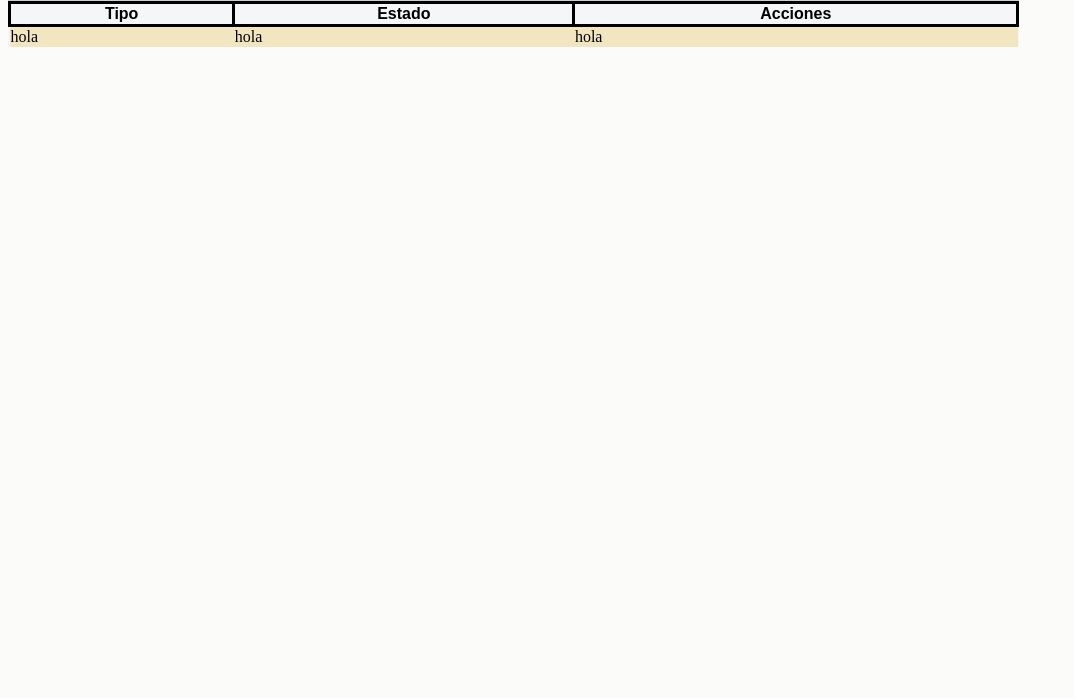
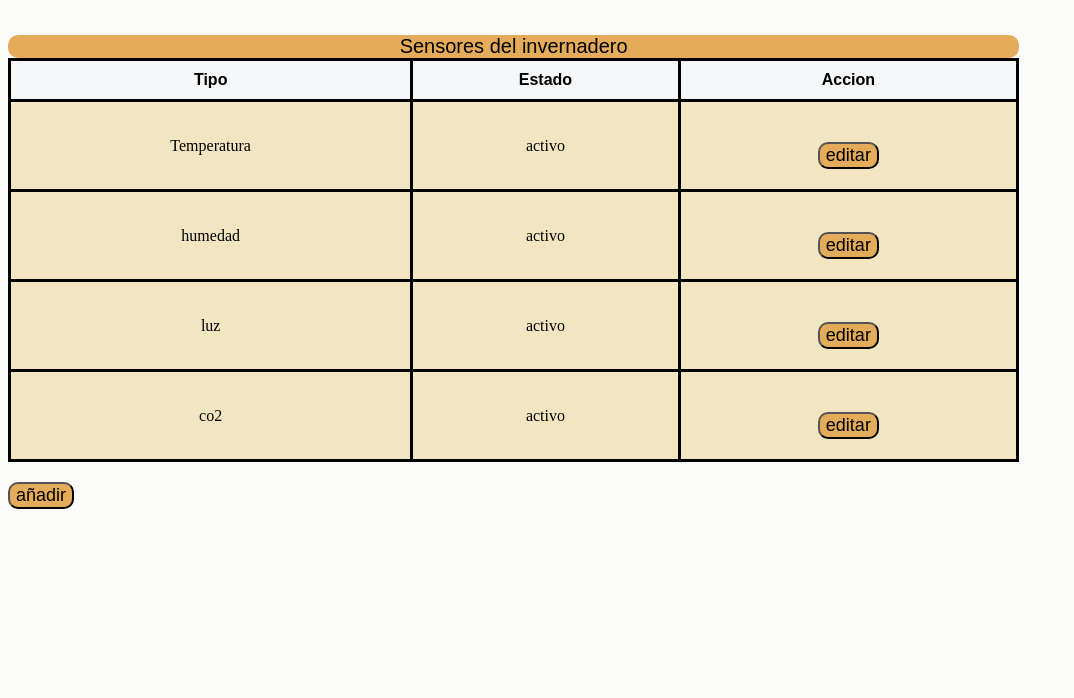
Before and after one commit to jonathanvargas1-ops/invernadero1, a plain HTML site: page sensores.html in a window 1280 px wide. Shown: the part 102-800 px from the top of the page, without its empty margins (0-1074 px from the left). Drawn offline with Linux system fonts and the light colour scheme.

Commit message:
agrego boton de editar

```diff
--- a/sensores.css
+++ b/sensores.css
@@ -1,14 +1,19 @@
 h1{
     font-family:sans-serif;
+    margin-bottom:50px;
+    margin-top:50px;
 
 }
 th{
     font-family:sans-serif;
     border:solid;
+    padding:10px;
 
 }
 td{
     background-color: rgb(241, 230, 193);
+    border:solid;
+    padding:20px;
 }
 body{
     background-color: rgb(251, 251, 250);
@@ -17,11 +22,22 @@ body{
 caption{
     font-size: 20px;
     font-family:sans-serif;
-    background-color: rgb(206, 207, 206);
+    background-color: rgb(228, 171, 91);
+    border-radius: 10px;
 
 }
 table{
     border-collapse: collapse;
     width: 80%;
     background-color: rgb(245, 246, 248);
+    text-align:center;
 }
+
+button{
+    font-family:sans-serif;
+    font-size: 18px;
+    margin-top:20px;
+    background-color: rgb(228, 171, 91);
+    border-radius: 10px;
+    cursor:pointer;
+}
--- a/sensores.html
+++ b/sensores.html
@@ -17,21 +17,25 @@
     Mis sensores
 </h1>
     <table>
-        <caption>Sensores de invernaderos</caption>
+        <caption>Sensores del invernadero</caption>
         <thead>
 <tr>
 
     <th scope="col">Tipo</th>
    <th scope="col">Estado</th>
-   <th scope="col">Acciones</th>
+   <th scope="col">Accion</th>
     </tr>
         </thead>
 
         <tbody>
-            <td>hola</td> <td>hola</td> <td>hola</td>
+            <tr> <td>Temperatura</td> <td>activo</td> <td><button>editar</button></td> </tr>
+            <tr> <td>humedad </td> <td>activo</td> <td><button>editar</button></td> </tr>
+            <tr> <td>luz</td> <td>activo</td> <td><button>editar</button></td> </tr>
+            <tr> <td>co2</td> <td>activo</td> <td><button>editar</button></td> </tr>
+        </tbody>
 
-        </tbody>
     </table>
+    <button>añadir </button>
  </main>
 </body>
 
```
